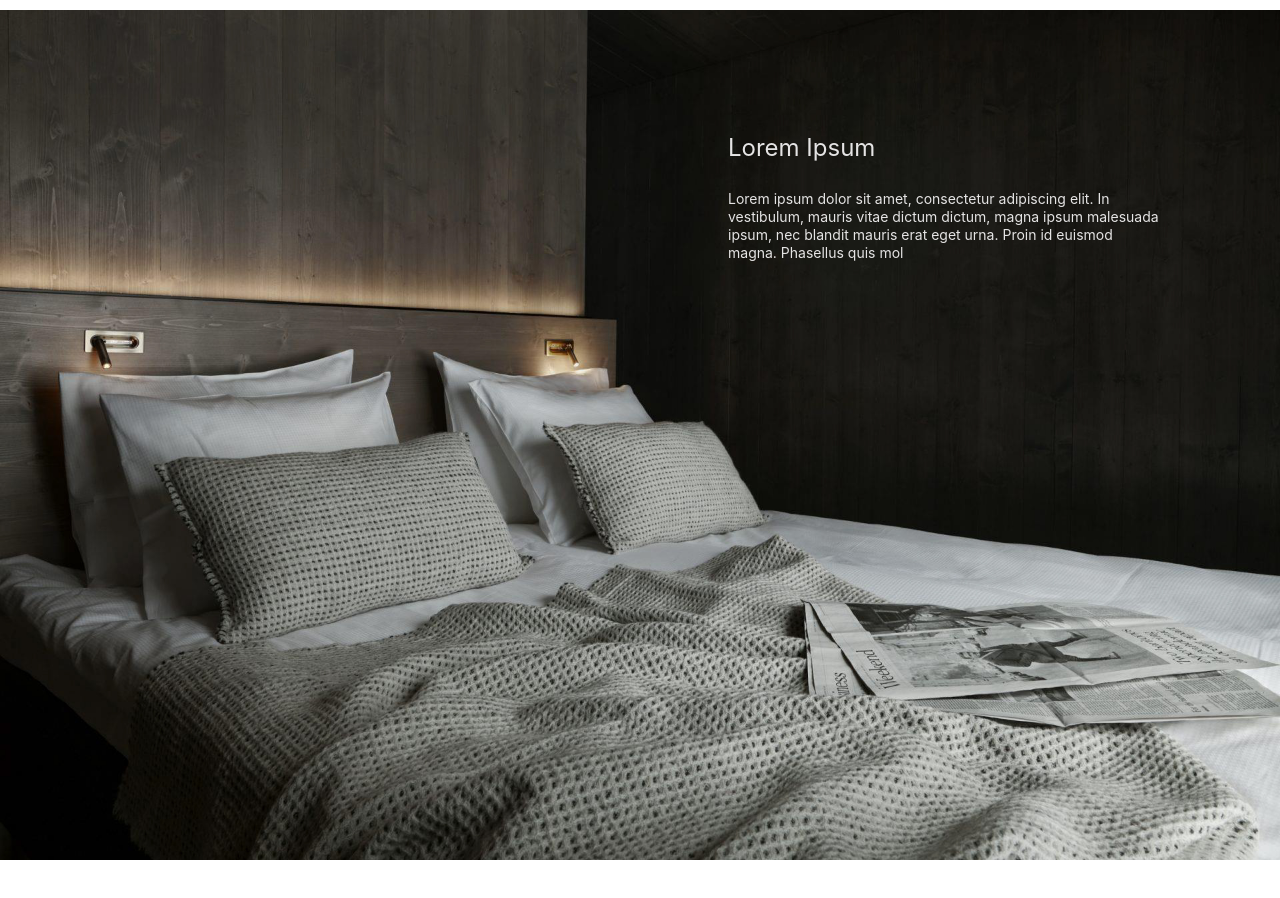
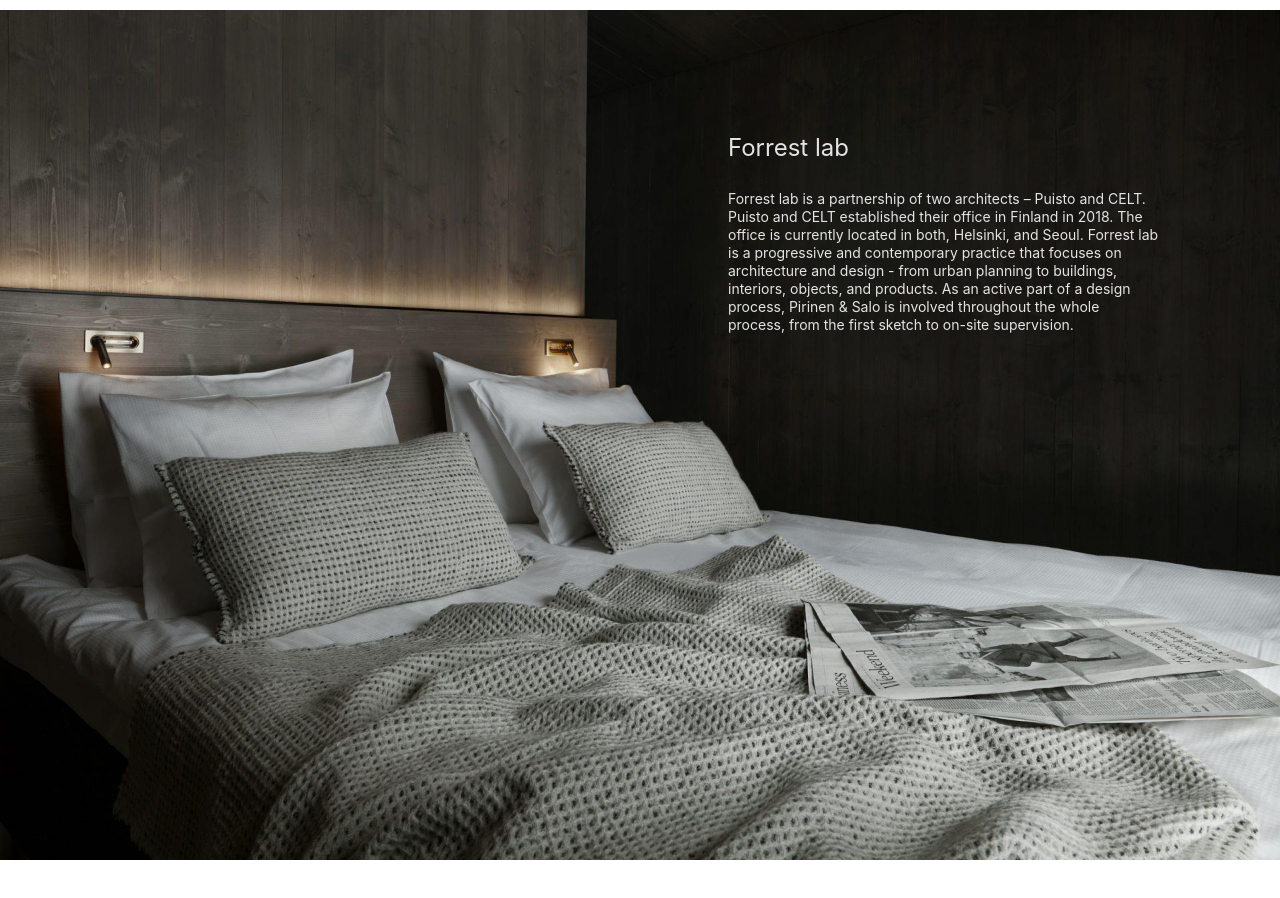
Before and after one commit to beomsoo-forrest-lab/forrest-lab, a React (Create React App) app: page / in a window 1280 px wide. Shown: the part 1100-1998 px from the top of the page. Built offline with nearby package versions, Linux system fonts and the light colour scheme.

Commit message:
Second section text edit

```diff
--- a/src/components/SecondSection.js
+++ b/src/components/SecondSection.js
@@ -9,8 +9,12 @@ function SecondSection() {
             <div className="container">
                 <div className="box">
                     <div className="text-box">
-                        <h1>Lorem Ipsum</h1>
-                        <p>Lorem ipsum dolor sit amet, consectetur adipiscing elit. In vestibulum, mauris vitae dictum dictum, magna ipsum malesuada ipsum, nec blandit mauris erat eget urna. Proin id euismod magna. Phasellus quis mol</p>
+                        <h1>Forrest lab</h1>
+                        <p>
+                            Forrest lab is a partnership of two architects – Puisto and CELT. Puisto and CELT established their office in Finland in 2018. The office is currently located in both, Helsinki, and Seoul.
+
+                            Forrest lab is a progressive and contemporary practice that focuses on architecture and design - from urban planning to buildings, interiors, objects, and products. As an active part of a design process, Pirinen & Salo is involved throughout the whole process, from the first sketch to on-site supervision.
+                        </p>
                     </div>
                 </div>
             </div>
```
